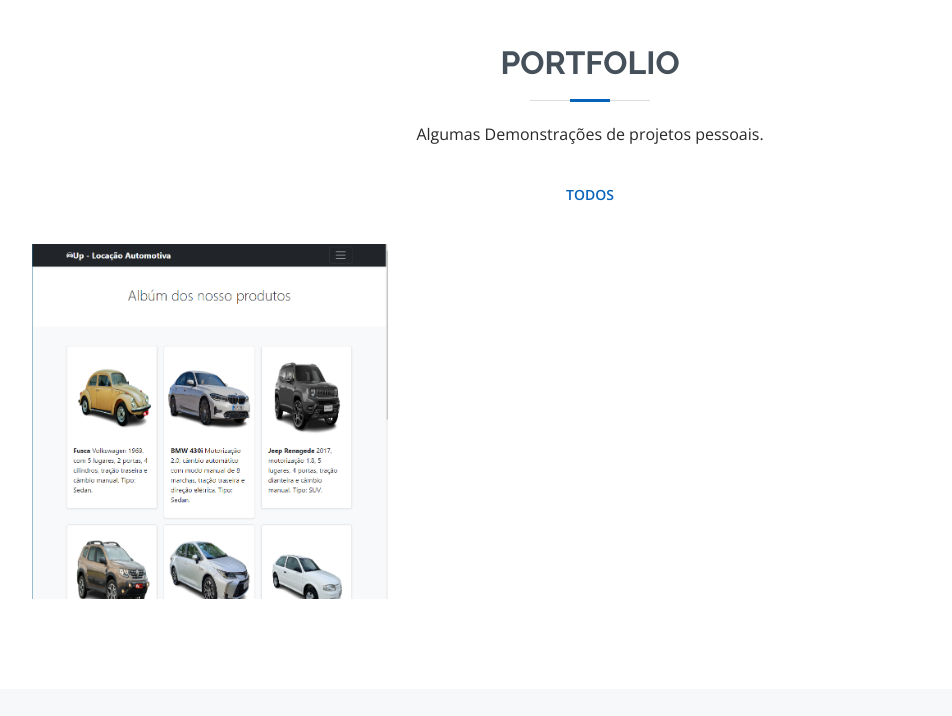
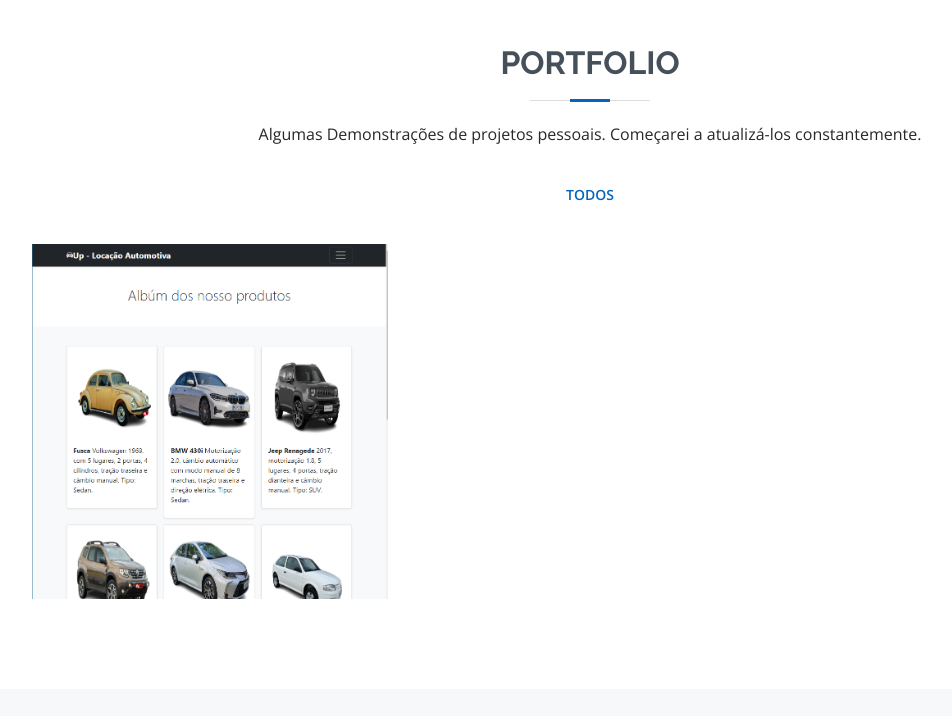
Before and after one commit to Romanofles/curriculo, a plain HTML site: page index.html in a window 1280 px wide. Shown: the part 2680-3396 px from the top of the page, without its empty margins (100-1052 px from the left). Drawn offline with nearby package versions, Linux system fonts and the light colour scheme.

Commit message:
Update index.html

```diff
--- a/index.html
+++ b/index.html
@@ -246,7 +246,7 @@
 
         <div class="section-title">
           <h2>Portfolio</h2>
-          <p>Algumas Demonstrações de projetos pessoais.</p>
+          <p>Algumas Demonstrações de projetos pessoais. Começarei a atualizá-los constantemente.</p>
         </div>
 
         <div class="row">
```
